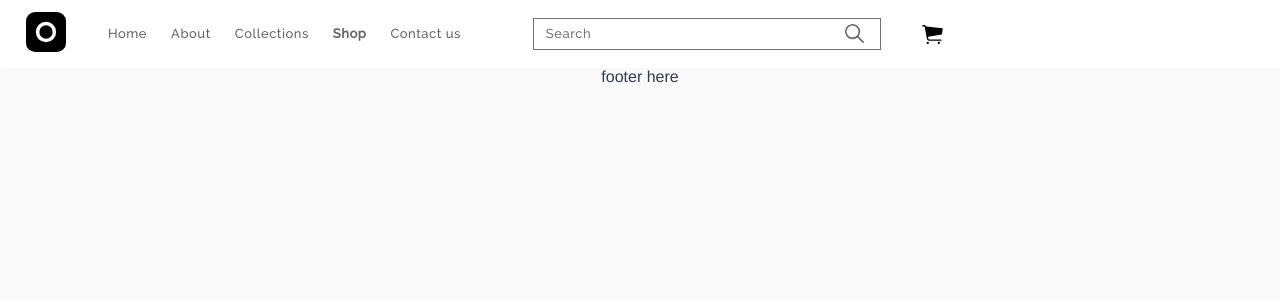
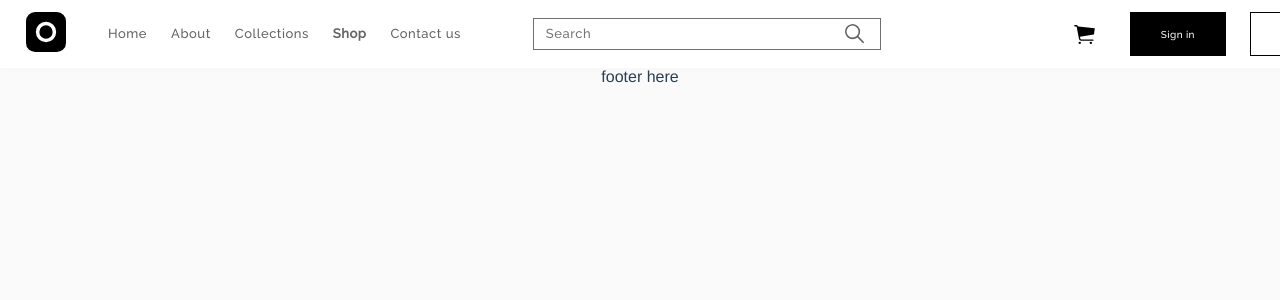
Before and after one commit to Open-RCA/eCom-vue-frontend, a Vue app: page /shop in a window 1280 px wide. Shown: the top 300 px of the page. Built offline with nearby package versions, Linux system fonts and the light colour scheme.

Commit message:
navbar done

```diff
--- a/src/components/Navbar.vue
+++ b/src/components/Navbar.vue
@@ -13,7 +13,11 @@
       >
     </div>
     <Search class="search" />
-    <div class="cart"><img src="@/assets/svg/cart.svg" alt="" /></div>
+    <div class="side-items">
+      <div class="cart"><img src="@/assets/svg/cart.svg" alt="" /></div>
+      <Button class="button" content="Sign in" :dark="true" />
+      <Button class="button" content="Sign in" :outlined="true" />
+    </div>
   </div>
 </template>
 
@@ -45,6 +49,7 @@ export default {
   }),
   components: {
     Search: () => import("@/components/my-search-ui"),
+    Button: () => import("@/components/my-button-ui"),
   },
 };
 </script>
@@ -94,5 +99,12 @@ export default {
       width: 43px;
     }
   }
+  .button {
+    margin-left: 24px;
+  }
+  .side-items {
+    display: flex;
+    margin-left: 152px;
+  }
 }
 </style>
--- a/src/components/my-button-ui.vue
+++ b/src/components/my-button-ui.vue
@@ -0,0 +1,68 @@
+<template>
+  <button :class="`button ${button_class}`" :type="type" :style="style">
+    {{ content }}
+  </button>
+</template>
+
+<script>
+export default {
+  props: {
+    outlined: {
+      type: Boolean,
+      default: false,
+    },
+    color: {
+      type: String,
+      default: "#000000",
+    },
+    dark: {
+      type: Boolean,
+      default: false,
+    },
+    type: {
+      type: String,
+    },
+    content: {
+      type: String,
+      required: true,
+    },
+    width: {
+      type: String,
+      default: "96",
+    },
+    height: {
+      type: String,
+      default: "36",
+    },
+  },
+  computed: {
+    button_class() {
+      return this.dark ? "dark" : "";
+    },
+    style() {
+      let result = `width: ${this.width}px;height: ${this.height};`;
+      if (this.dark) result += 'color: #fff;';
+      else result += `color: ${this.color};`
+      if (this.outlined) result += `border: 1px solid ${this.color};background: #fff`;
+      return result;
+    },
+  },
+};
+</script>
+
+<style lang="scss" scoped>
+.button {
+  font-family: Raleway;
+  font-weight: 300;
+  font-size: 10px;
+  letter-spacing: 0.04em;
+  text-align: left;
+  text-align: center;
+
+  &.dark {
+    background: #000000;
+    color: #fff;
+    border: none;
+  }
+}
+</style>
```
